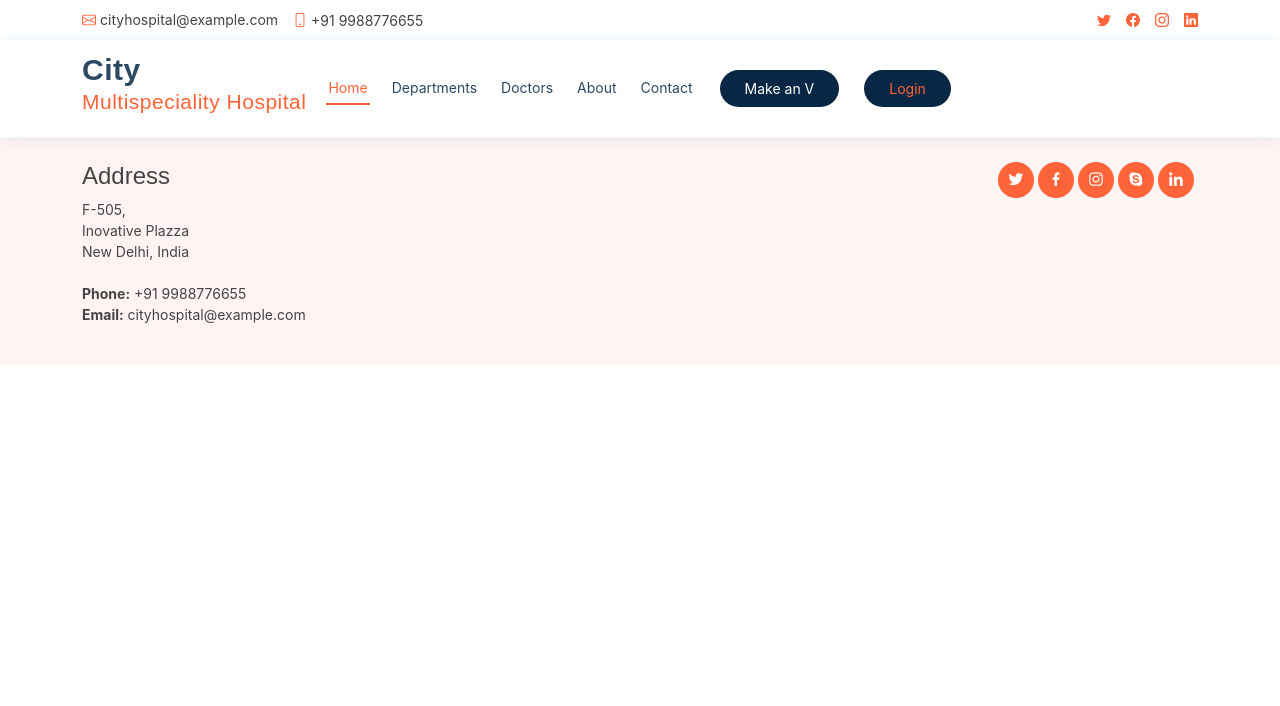
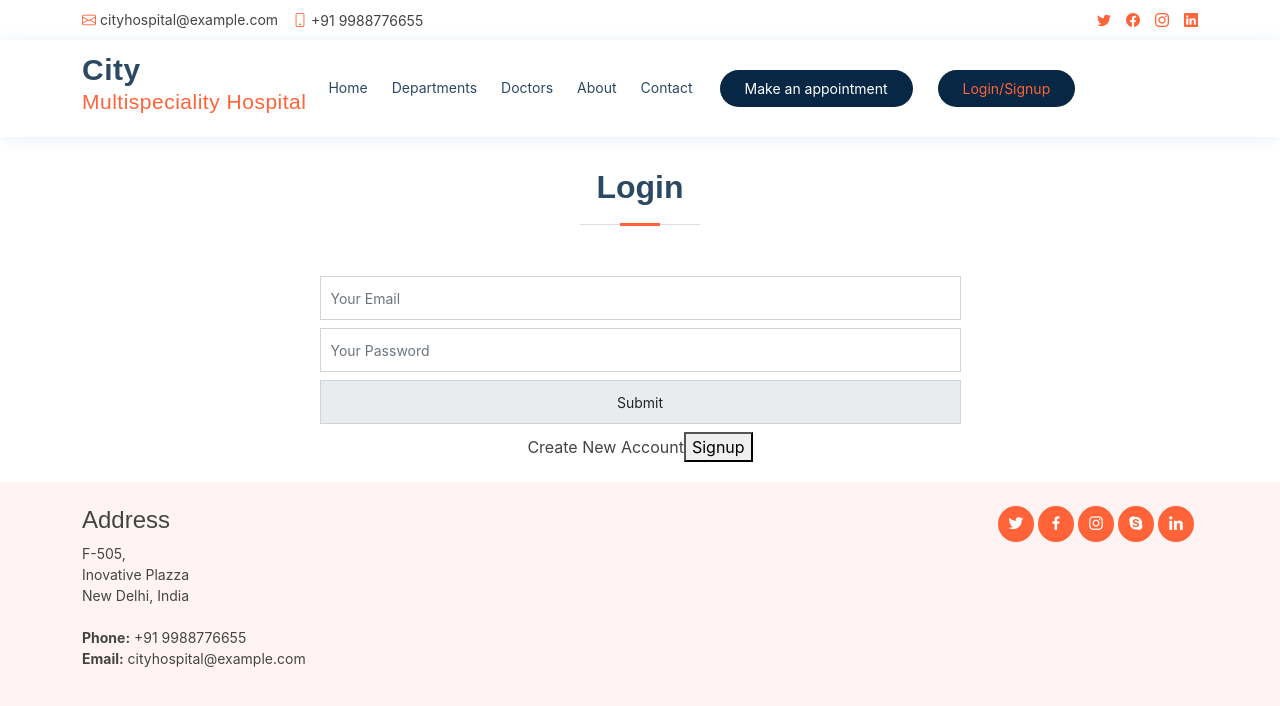
Before and after one commit to kartik5800/city, a React (Create React App) app: page /Auth in a window 1280 px wide. Shown: the top 706 px of the page. Built offline with nearby package versions, Linux system fonts and the light colour scheme.

Commit message:
2-4 login form

```diff
--- a/src/App.js
+++ b/src/App.js
@@ -9,8 +9,9 @@ import Departments from "./Containers/Departments/Departments";
 import Doctors from './Containers/Doctors/Doctors';
 import About from './Containers/About/About';
 import Contact from './Containers/Contact/Contact';
-import Login from './Containers/Login/Login';
+
 import Make_Appointment from './Containers/Make_Appointment/Make_Appointment';
+import Auth from './Containers/Auth/Auth';
 
 function App() {
   return (
@@ -22,7 +23,7 @@ function App() {
          <Route exact path={"/Doctors"} component={Doctors} />
          <Route exact path={"/About"} component={About} />
          <Route exact path={"/Contact"} component={Contact} />
-         <Route exact path={"/Login"} component={Login} />
+         <Route exact path={"/Auth"} component={Auth} />
          <Route exact path={"/Make_Appointment"} component={Make_Appointment} />
        </Switch>
        <Footer />
--- a/src/Components/Header/Header.js
+++ b/src/Components/Header/Header.js
@@ -30,7 +30,7 @@ function Header(props) {
             <ul>
               <li>
                 {/* <a className="nav-link scrollto" href="index.html">Home</a> */}
-                <NavLink exact to={"/"} className="nav-link scrollto active">Home</NavLink>
+                <NavLink exact to={"/"} className="nav-link scrollto">Home</NavLink>
               </li>
               <li>
                 {/* <a className="nav-link scrollto" href="./pages/departments.html">Departments</a> */}
@@ -55,10 +55,12 @@ function Header(props) {
           {/* <a href="./pages/appointment.html" className="appointment-btn scrollto"><span className="d-none d-md-inline">Make an</span>
             Appointment</a> */}
 
-            <NavLink exact to={"/Make_Appointment "} className="appointment-btn scrollto">Make an V</NavLink>
+          <NavLink exact to={"/Make_Appointment "} className="appointment-btn scrollto">Make an appointment</NavLink>
+
+
           <a href="#" className="appointment-btn scrollto">
             {/* <span className="d-none d-md-inline">Login/ Signup</span> */}
-            <NavLink exact to={"/Login"} className="d-none d-md-inline">Login</NavLink>
+            <NavLink exact to={"/Auth"} className="d-none d-md-inline">Login/Signup</NavLink>
           </a>
         </div>
       </header>
--- /dev/null
+++ b/src/Containers/Auth/Auth.js
@@ -0,0 +1,69 @@
+import React, { useState } from 'react';
+
+function Auth(props) {
+    const [userType, setUserType] = useState('Login')
+    const [reset, setReset] = useState(false)
+
+    const handletLogin = () => {
+
+    }
+
+    const handleSignup = () => {
+
+    }
+    return (
+        <section id="appointment" className="appointment d-flex">
+            <div className="container">
+                <div className='section-title'>
+                    {
+                        reset ?
+                        <h2>Reset Password</h2> :
+                        userType === 'Login' ? <h2>Login</h2> : <h2>Signup</h2>
+                    }
+                </div>
+                <div className='php-email-form'>
+                    <div className='row align-items-center justify-content-center'>
+                        {
+                            userType === 'Login' ? null
+                                :
+                                <div className="col-md-7 form-group">
+                                    <input type="text" name="name" className="form-control" id="name" placeholder="Your Name" data-rule="minlen:4" data-msg="Please enter at least 4 chars" />
+                                    <div className="validate" />
+                                </div>
+                        }
+                        {/* <form method="post"> */}
+                        <div className="col-md-7 form-group mt-3 mt-md-0">
+                            <input type="email" className="form-control" name="email" id="email" placeholder="Your Email" data-rule="email" data-msg="Please enter a valid email" />
+                            <div className="validate" />
+                        </div>
+                        <div className="col-md-7 form-group mt-3 mt-md-0">
+                            <input type="email" className="form-control" name="email" id="email" placeholder="Your Password" data-rule="Password" data-msg="Please enter an Password" />
+                            <div className="validate" />
+                        </div>
+                        <div className="col-md-7 form-group mt-3 mt-md-0">
+                            <input type="submit" className="form-control" name="submit" id="submit"/>
+                            <div className="validate" />
+                        </div>
+                        {/* </form> */}
+
+
+                        {
+                            userType === 'Login' ?
+                                <div className='text-center buttons'>
+                                    <span>Create New Account</span><button onClick={() => setUserType('Signup')}>Signup</button>
+                                </div>
+                                :
+                                <div className='text-center'>
+                                    <span>Already have Account</span><button onClick={() => setUserType('Login')}>Login</button>
+                                </div>
+                        }
+                        <div>
+                        </div>
+                    </div>
+                </div>
+            </div>
+        </section>
+    );
+}
+
+export default Auth;
--- a/src/Containers/Login/Login.js
+++ /dev/null
@@ -1,20 +0,0 @@
-import React from 'react';
-import {Button} from 'reactstrap'
-
-function Login(props) {
-    return (
-      <div>
-  <form>
-    <h1>Login</h1>
-    <input type="Email" placeholder="Email" /><br></br>
-    <input type="password" placeholder="password" /><br></br>
-    <a href="#" className="e">Forgot password?</a><br></br>
-    <input type="submit" className="btn" /><br></br>
-    <a href="#" >Ragister now</a>
-  </form>
-</div>
-
-    );
-}
-
-export default Login;
```
